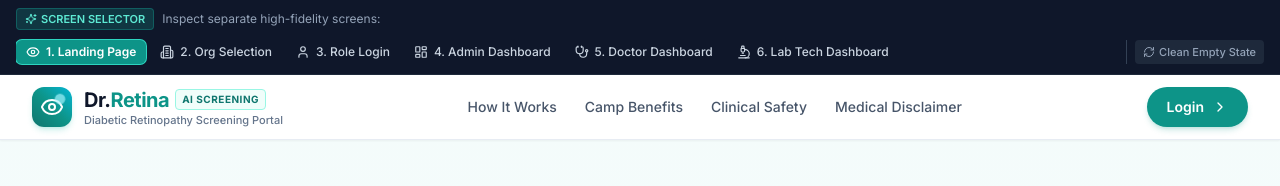
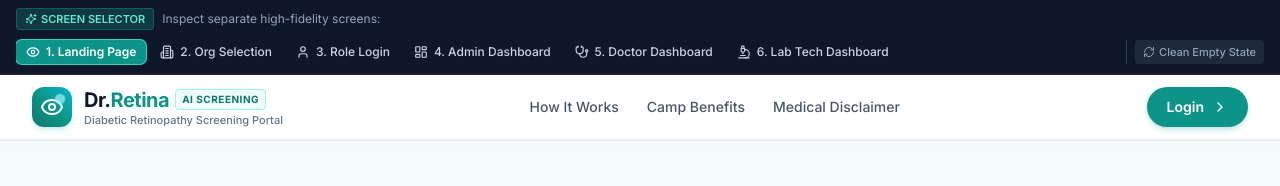
Before and after one commit to vsabitha137/Dr.Retina---AI-based-healthcare-webapp, a React (Vite) app: page / in a window 1280 px wide. Shown: the top 186 px of the page. Built offline with nearby package versions, Linux system fonts and the light colour scheme; no server answers.

Commit message:
updated navigation box

```diff
--- a/src/components/Navigation.jsx
+++ b/src/components/Navigation.jsx
@@ -100,7 +100,6 @@ export default function Navigation({ currentScreen, setCurrentScreen, userRole,
             <nav className="hidden md:flex items-center gap-7 text-sm font-medium text-slate-600">
               <a href="#how-it-works" className="hover:text-teal-600 transition-colors">How It Works</a>
               <a href="#benefits" className="hover:text-teal-600 transition-colors">Camp Benefits</a>
-              <a href="#clinical-safety" className="hover:text-teal-600 transition-colors">Clinical Safety</a>
               <a href="#disclaimer" className="hover:text-teal-600 transition-colors">Medical Disclaimer</a>
             </nav>
           ) : (
```
